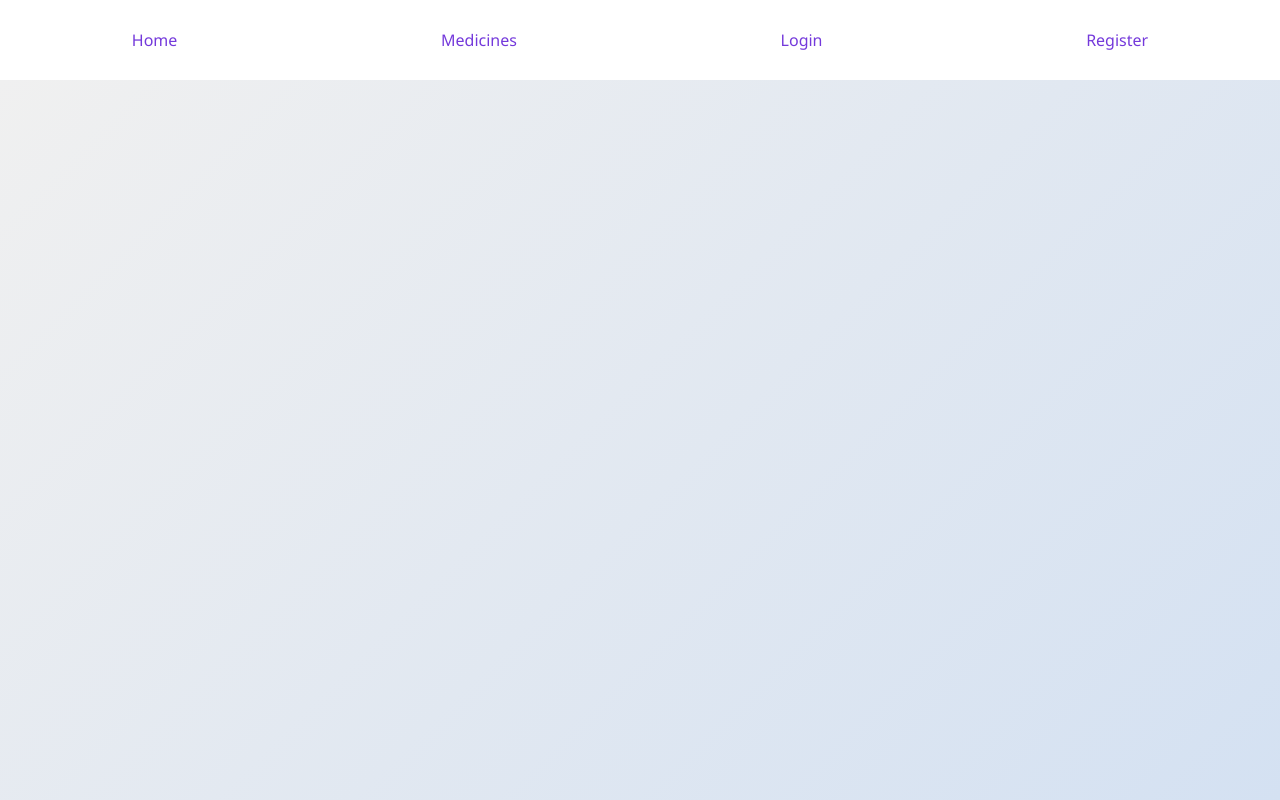
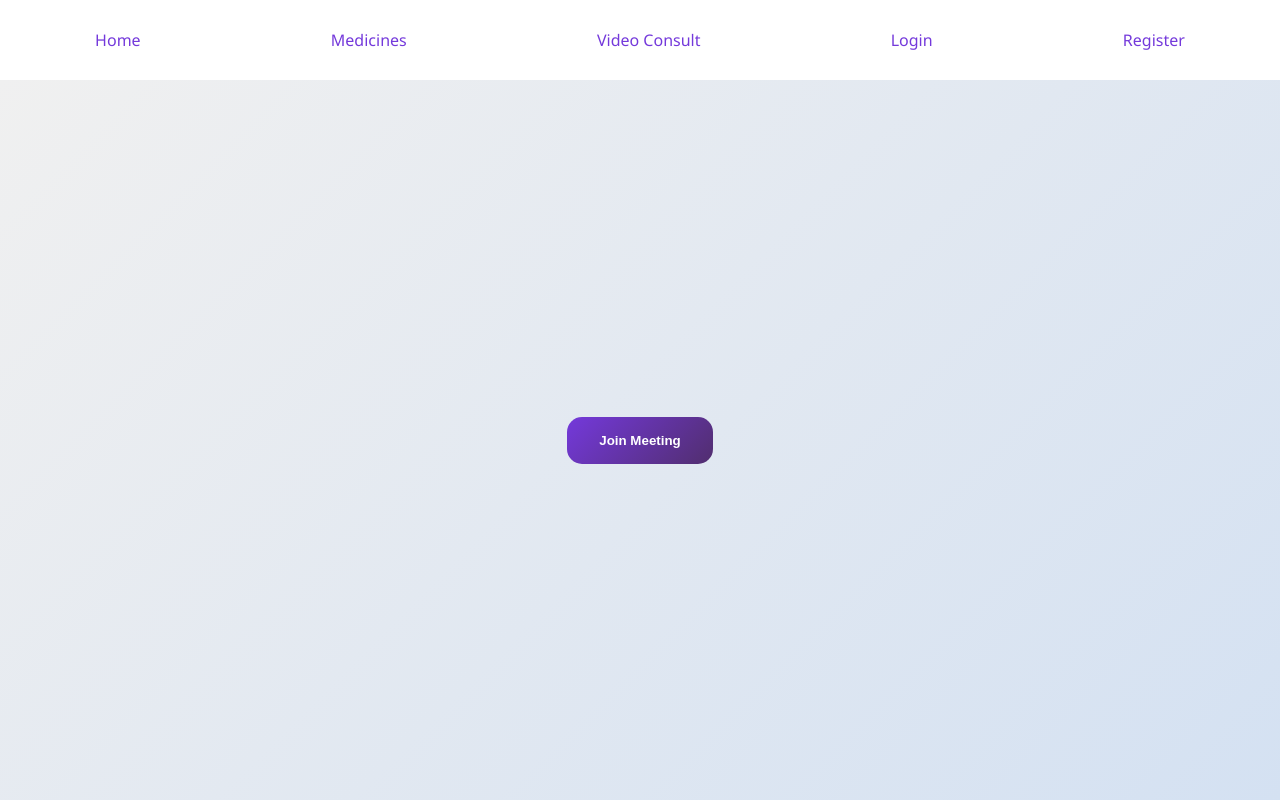
Before and after one commit to sohith18/Health-Care, a React (Vite) app in the folder client/: page /video-call in a window 1280 px wide. Built offline with nearby package versions, Linux system fonts and the light colour scheme.

Commit message:
Trying to add videocall

```diff
--- a/client/src/App.jsx
+++ b/client/src/App.jsx
@@ -7,6 +7,7 @@ import Login from './pages/Login';
 import axios from 'axios';
 import {Toaster } from 'react-hot-toast'
 import Medicine from './pages/Medicines';
+import VideoCall from './pages/VideoCall';
 
 axios.defaults.baseURL = 'http://localhost:8000';
 axios.defaults.withCredentials = true;
@@ -20,6 +21,7 @@ function App () {
             <Routes>
                 <Route path="/" element={<Home />} />
                 <Route path="/medicines" element={<Medicine/>}/>
+                <Route path="/video-call" element={<VideoCall/>}/>
                 <Route path="/login" element={<Login />} />
                 <Route path="/register" element={<Register />} />
             </Routes>
--- a/client/src/components/Navbar.jsx
+++ b/client/src/components/Navbar.jsx
@@ -6,7 +6,7 @@ export default function Navbar() {
       <div className='navbar'>
         <Link to ="/">Home</Link>
         <Link to="/medicines">Medicines</Link>
-
+        <Link to="/video-call">Video Consult</Link>
         <Link to ="/login">Login</Link>
         <Link to ="/register">Register</Link>
 
--- a/client/src/pages/VideoCall.jsx
+++ b/client/src/pages/VideoCall.jsx
@@ -1,5 +1,5 @@
 import React, { Component } from "react";
-import { BrowserRouter as Router, Route, Switch } from "react-router-dom";
+import { BrowserRouter as Router, Route} from "react-router-dom";
 
 import Video from "./meeting";
 import JoinMeeting from "./join";
@@ -9,13 +9,14 @@ import JoinMeeting from "./join";
 export default function VideoCall()  {
 
     return (
+      // <>
+      //   <Router>
+      //       <Route exact path="/video" component={JoinMeeting} />
+      //       <Route exact path="/video/:id" component={Video} />
+      //   </Router>
+      // </>
       <>
-        <Router>
-          <Switch>
-            <Route exact path="/" component={JoinMeeting} />
-            <Route exact path="/video/:id" component={Video} />
-          </Switch  >
-        </Router>
+        <button onClick={JoinMeeting}>Join Meeting</button>
       </>
-    );
+    )
   }
```
